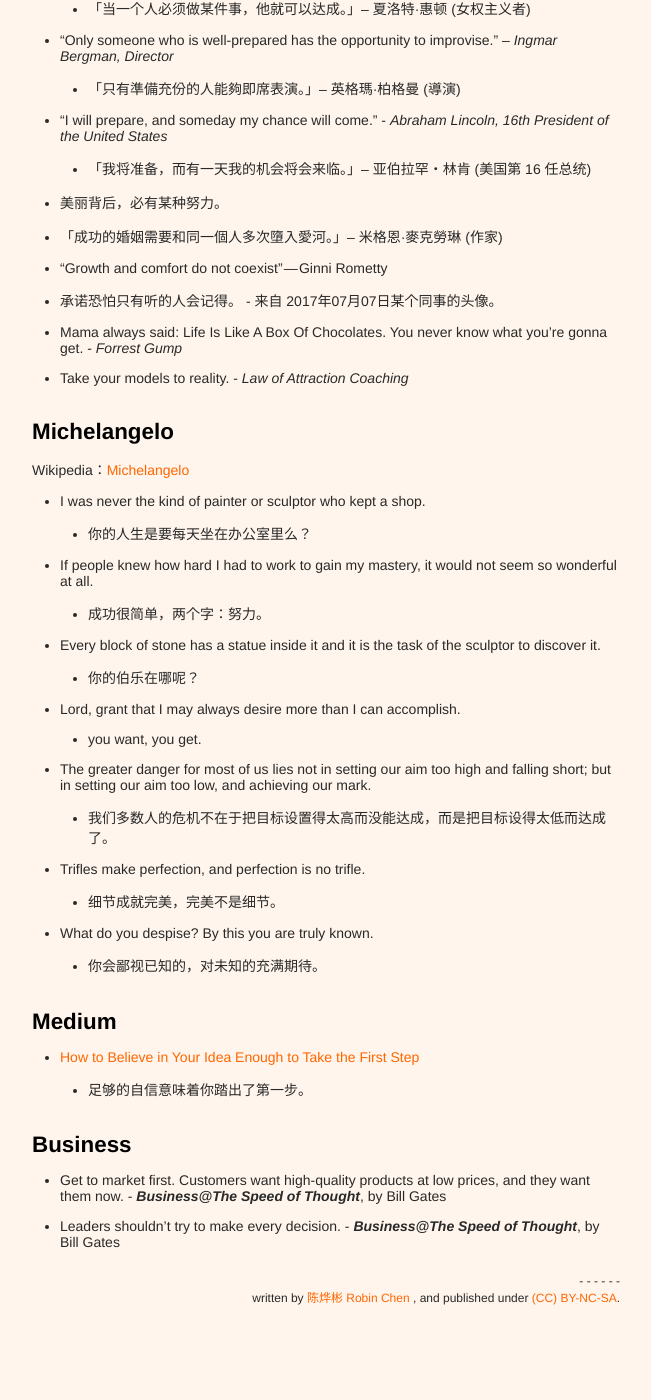
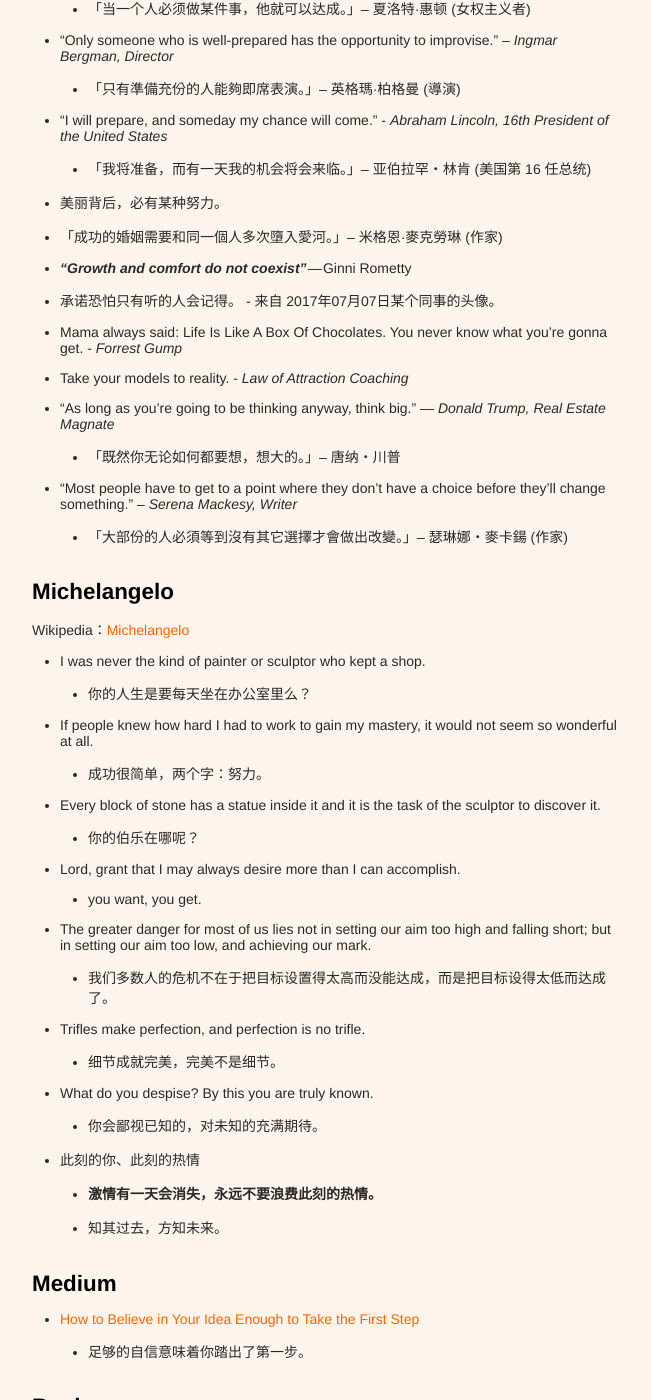
Before and after one commit to xianyuxmu/xianyuxmu.github.io, a Jekyll site: the page built from _posts/2017-06-17-chicken-soup.md, in a window 1280 px wide and 1400 px high, scrolled down 989 px. Shown: the whole window, without its empty margins (314-965 px from the left). Built offline with Jekyll 4.4.1, drawn with Linux system fonts in a browser that asks for light colours; comment, search, counter and statistics services are not loaded; before the commit the page ends 2364 px from its top, so only the background shows below that.

Commit message:
Daily Chicken Soup

```diff
--- a/_posts/2017-06-17-chicken-soup.md
+++ b/_posts/2017-06-17-chicken-soup.md
@@ -34,10 +34,14 @@ tags:
 	- 「我将准备，而有一天我的机会将会来临。」– 亚伯拉罕‧林肯 (美国第 16 任总统)
 - 美丽背后，必有某种努力。
 - 「成功的婚姻需要和同一個人多次墮入愛河。」– 米格恩·麥克勞琳 (作家)
-- “Growth and comfort do not coexist” — Ginni Rometty
+- ***“Growth and comfort do not coexist”*** — Ginni Rometty
 - 承诺恐怕只有听的人会记得。 - 来自 2017年07月07日某个同事的头像。
 - Mama always said: Life Is Like A Box Of Chocolates. You never know what you're gonna get. - *Forrest Gump*
 - Take your models to reality. - *Law of Attraction Coaching*
+- “As long as you’re going to be thinking anyway, think big.” — *Donald Trump, Real Estate Magnate*
+	- 「既然你无论如何都要想，想大的。」– 唐纳‧川普
+- “Most people have to get to a point where they don’t have a choice before they’ll change something.” – *Serena Mackesy, Writer*
+	- 「大部份的人必須等到沒有其它選擇才會做出改變。」– 瑟琳娜‧麥卡鍚 (作家)
 
 
 ## Michelangelo
@@ -58,6 +62,9 @@ Wikipedia：[Michelangelo](https://en.wikipedia.org/wiki/Michelangelo)
 	- 细节成就完美，完美不是细节。
 - What do you despise? By this you are truly known.
 	- 你会鄙视已知的，对未知的充满期待。
+- 此刻的你、此刻的热情
+	- **激情有一天会消失，永远不要浪费此刻的热情。**
+	- 知其过去，方知未来。
 
 
 ## Medium
```
